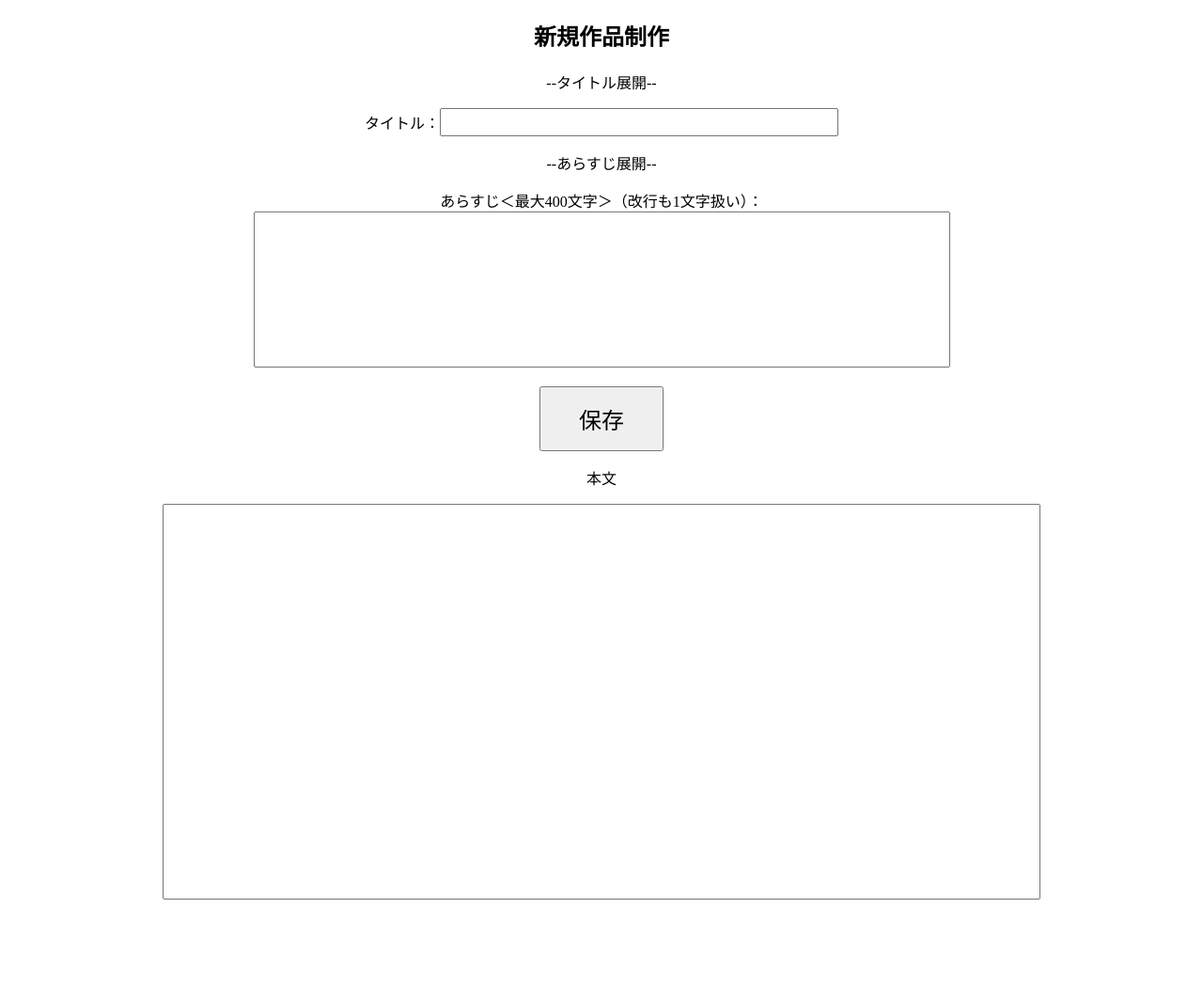
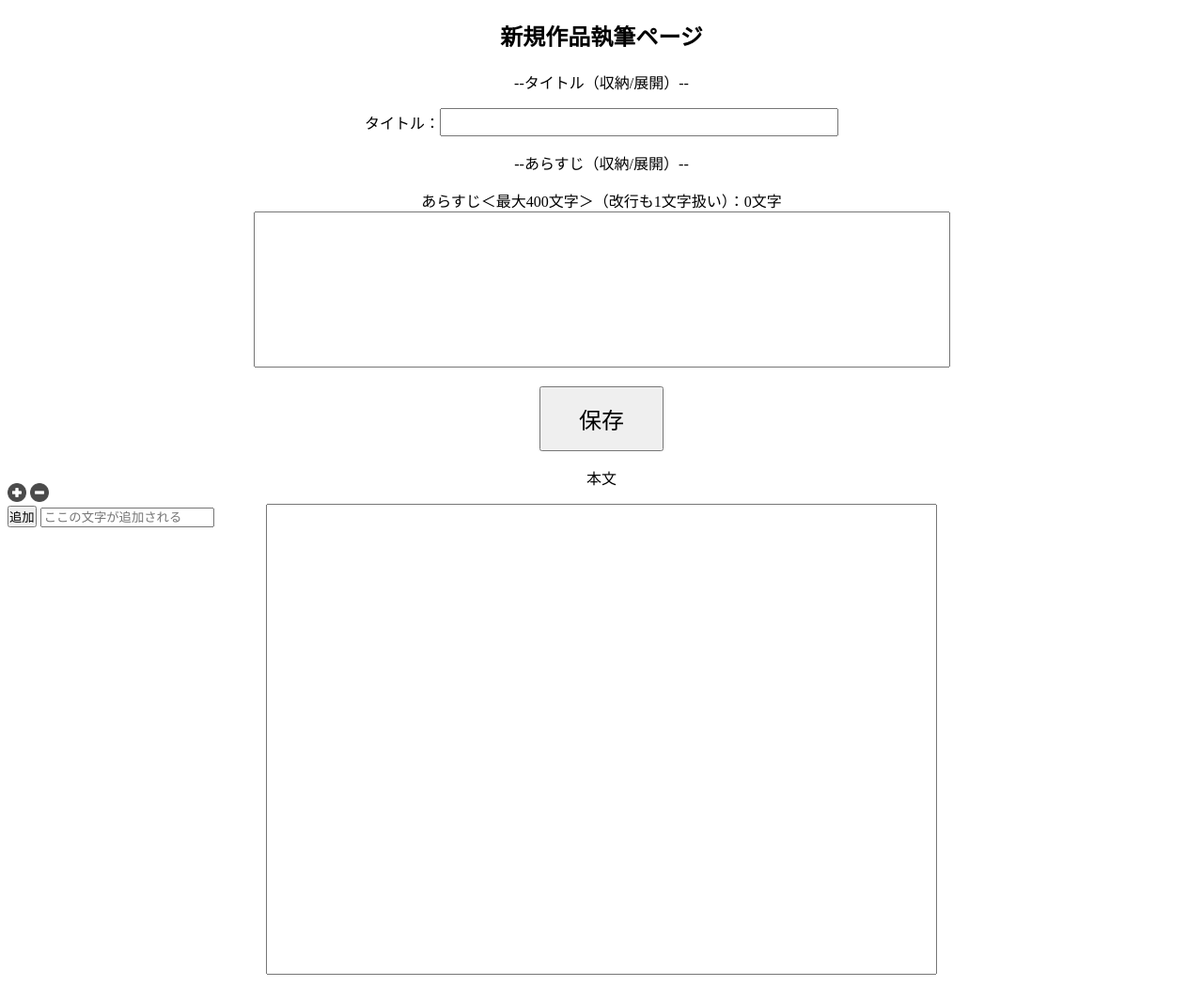
Before and after one commit to danboll/flaskSample, a Flask app: template templates/writePage.html in a window 1280 px wide. Shown: the whole page at 94% size. Before the commit the page ends 957 px from the top, so only its background shows below. Run offline with Flask 2, Linux system fonts and the light colour scheme; the template is opened without the code that fills it: most values are stand-ins (such as "Sample title", 1, 10 or a date in 2020).

Commit message:
Update writePage.html

```diff
--- a/templates/writePage.html
+++ b/templates/writePage.html
@@ -1,34 +1,57 @@
 <!doctype html>
 <html>
   <head>
+    <script type="text/javascript">
+    var count=2;
+    function pos(){document.getElementById('temples').style.top=document.getElementById('main').getBoundingClientRect().top-29.8125+'px';}
+    function addtem(){
+      if (count==11){
+        } else {
+        document.getElementById('temples').insertAdjacentHTML('beforeend', '<div id="BOX'+count+'"><button type="button" id="'+count+'" onclick="addtextx(this.id)" style="padding:0;">追加</button> <input type="text" id="text'+count+'"><br></div>');
+        count++;}}
+    function addtextx(str){var IDname='text'+str;document.MainBOX.MainIdea.value += document.getElementById(IDname).value;}
+    function deltextx(){if (count==1){}else{count--;var BOXName='BOX'+count;document.getElementById(BOXName).parentNode.removeChild(document.getElementById(BOXName));}}
+    function ShowLength( str){document.getElementById('Nowlength').innerHTML = str.length + "文字";}
+    function movlen(str){var sgks = str.length;console.log(sgks)}
+    </script>
     <meta name="Content-Style-Type" content="text/css">
-    <title>仕事場</title>
+    <title>{{title}}</title>
   </head>
   <body>
     <center>
-    <h2> 新規作品制作</h2>
-    <Form method="POST" action="/Write">
+    <h2> 新規作品執筆ページ </h2>
+    <Form method="POST" action="/Write" name="MainBOX">
       <div onclick="obj=document.getElementById('TitleID').style;
-       obj.display=(obj.display=='none')?'block':'none';">
-        <a style="cursor:pointer;">--タイトル展開--</a>
+       obj.display=(obj.display=='none')?'block':'none';pos();">
+        <a style="cursor:pointer;">--タイトル（収納/展開）--</a>
       </div>
       <div id="TitleID" style="clear:both;">
         <p>タイトル：<input type="text" name="title" style="font-size:1.3em; width:20em"　size="15"></P>
       </div>
       <div onclick="obj=document.getElementById('PrologID').style;
-       obj.display=(obj.display=='none')?'block':'none';">
-        <a style="cursor:pointer;">--あらすじ展開--</a>
+       obj.display=(obj.display=='none')?'block':'none';pos();">
+        <a style="cursor:pointer;">--あらすじ（収納/展開）--</a>
       </div>
       <div id="PrologID" style="clear:both;">
-        <p>あらすじ＜最大400文字＞（改行も1文字扱い）：<br>
-          <textarea cols='80' rows='10' name='prolog' maxlength="400" style="resize:none; font-size:1.1em"></textarea>
-        </p>
+        <p>あらすじ＜最大400文字＞（改行も1文字扱い）：<span id="Nowlength">0文字</span><br><textarea cols='80' rows='10' name='prolog' maxlength="400" style="resize:none; font-size:1.1em" onkeyup="ShowLength(this.value)"></textarea></p>
       </div>
-        <input type="submit" value="保存" style="padding:15px 40px;font-size: 1.5em;">
-        <br>
-        <p> 本文 </p>
-        <textarea cols="83" rows="20" name="MainIdea" style="resize:none;overflow:scroll;font-size:1.35em;"></textarea>
+      <input type="submit" value="保存" style="padding:15px 40px;font-size: 1.5em;">
+      <br>
+      <p> 本文 </p>
+      <div id="main">
+        <textarea cols="77" rows="30" name="MainIdea" style="resize:none;overflow:scroll;font-size:1.1em;z-index:2;position:relative;" id="Area" onkeyup="movlen(this.value)"></textarea>
+      </div>
     </form>
   </center>
+  <div id="temples" name="samples" style="position:absolute;top:514px;">
+    <button type="button" onclick="addtem()" value="追加" style="padding:0;margin:0;background:none;border:0;width:auto;height:auto;overflow:visible;"><img src="/static/images/plus.jpg" style="height:20px"></button>
+    <button type="button" onclick="deltextx()" value="削除" style="padding:0;margin:0;background:none;border:0;width:auto;height:auto;overflow:visible;"><img src="/static/images/minus.jpg" style="height:20px"></button>
+    <br>
+    <div id="BOX1">
+      <button type="button" id="1" onclick="addtextx(this.id)" style="padding:0;">追加</button>
+      <input type="text" id="text1" placeholder="ここの文字が追加される">
+    <br>
+    </div>
+  </div>
   </body>
 </html>
```
